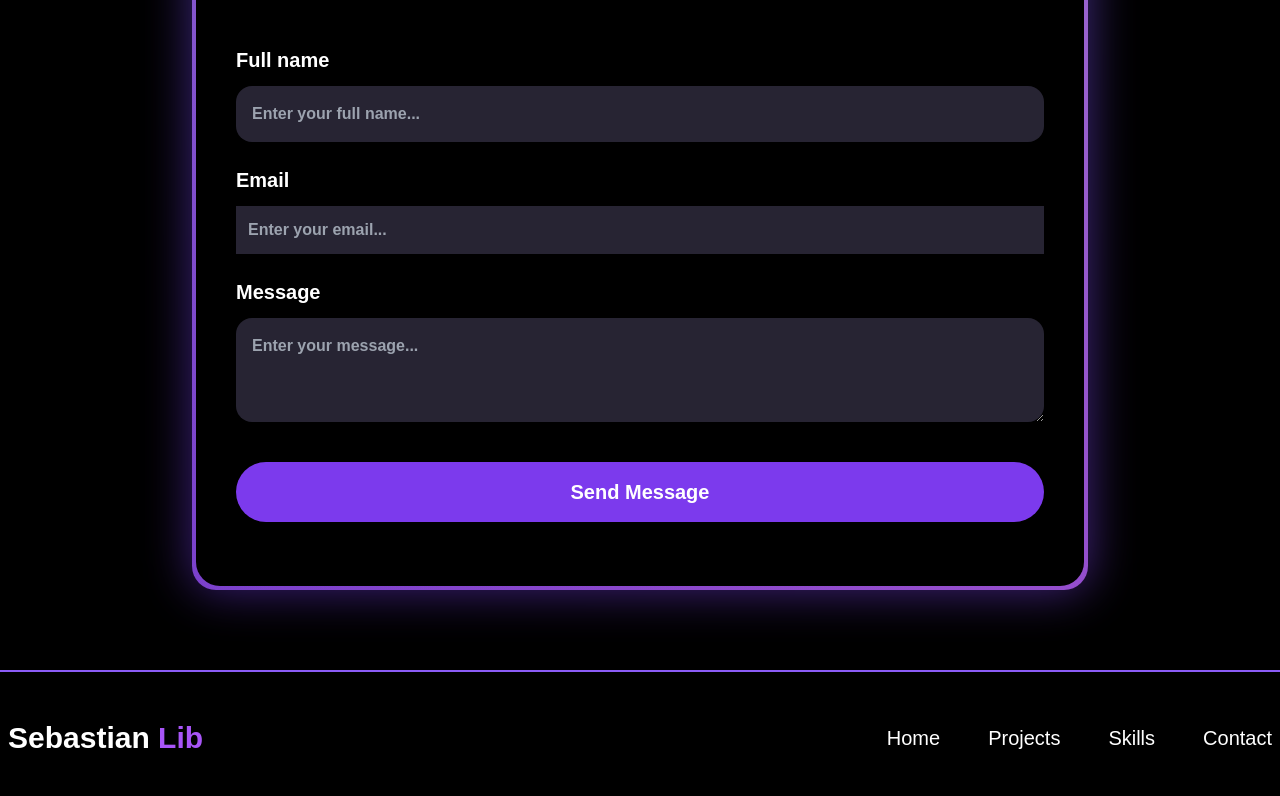
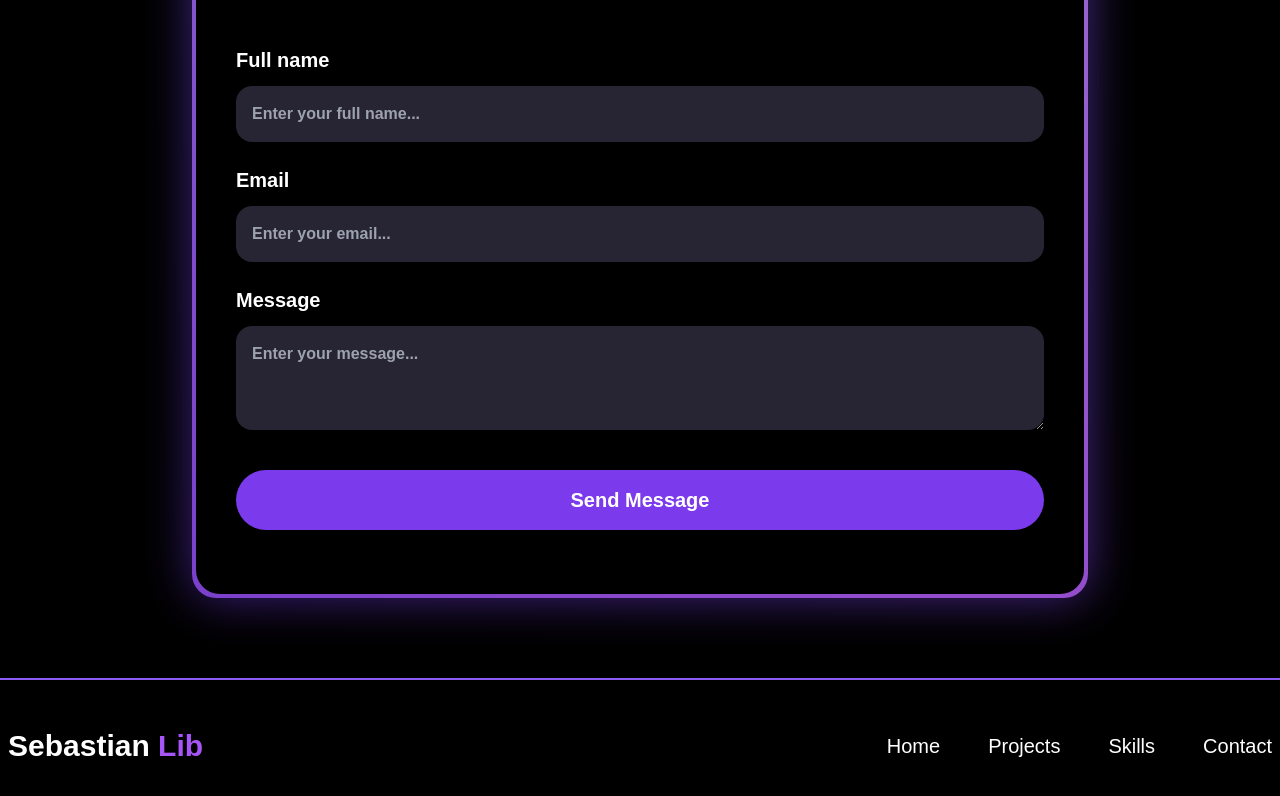
Before and after one commit to SebastianLib/portfolio, a Next.js app: page / in a window 1280 px wide. Shown: the part 3944-4740 px from the top of the page. Built offline with nearby package versions, Linux system fonts and the light colour scheme.

Commit message:
improved: displaying inputs in contact form

```diff
--- a/app/sections/contact/Contact.tsx
+++ b/app/sections/contact/Contact.tsx
@@ -78,7 +78,7 @@ const Contact = () => {
                   Full name
                 </label>
                 <input
-                  className="p-3 sm:p-4 rounded-2xl bg-violet-300/20 font-bold hover:outline-none"
+                  className="p-3 focus:outline-none focus:ring-2 focus:ring-violet-500  sm:p-4 rounded-2xl bg-violet-300/20 font-bold"
                   type="text"
                   {...register("name")}
                   id="name"
@@ -94,7 +94,7 @@ const Contact = () => {
                   Email
                 </label>
                 <input
-                  className="p-3 sm:p-4rounded-2xl bg-violet-300/20 font-bold hover:outline-none"
+                  className="p-3 focus:outline-none focus:ring-2 focus:ring-violet-500  sm:p-4 rounded-2xl bg-violet-300/20 font-bold"
                   type="text"
                   {...register("email")}
                   id="email"
@@ -110,7 +110,7 @@ const Contact = () => {
                   Message
                 </label>
                 <textarea
-                  className="p-3 sm:p-4 rounded-2xl bg-violet-300/20 font-bold hover:outline-none"
+                  className="p-3 focus:outline-none focus:ring-2 focus:ring-violet-500  sm:p-4 rounded-2xl bg-violet-300/20 font-bold hover:outline-none"
                   {...register("message")}
                   id="message"
                   placeholder="Enter your message..."
```
